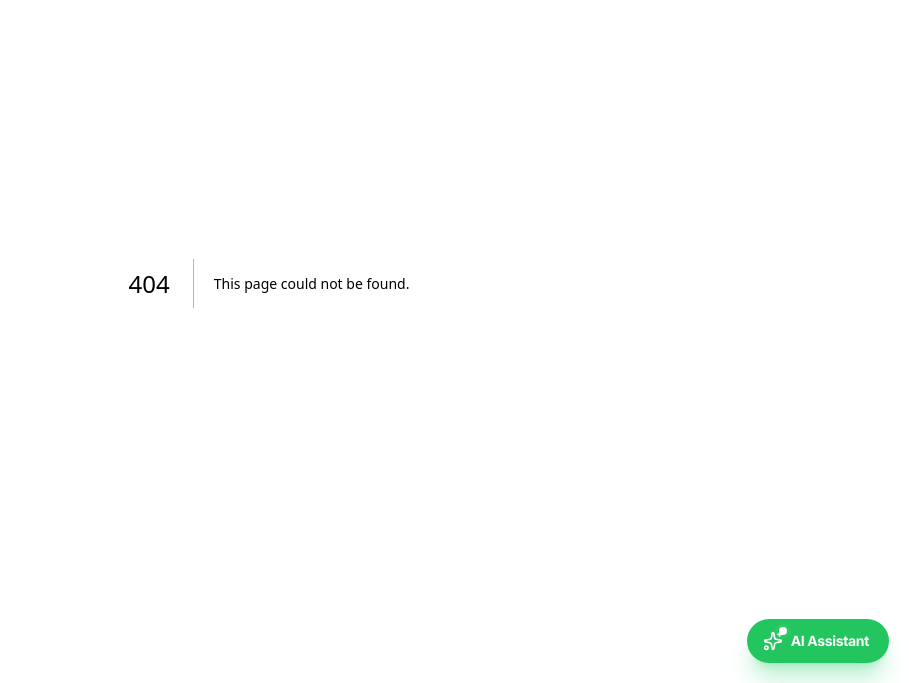
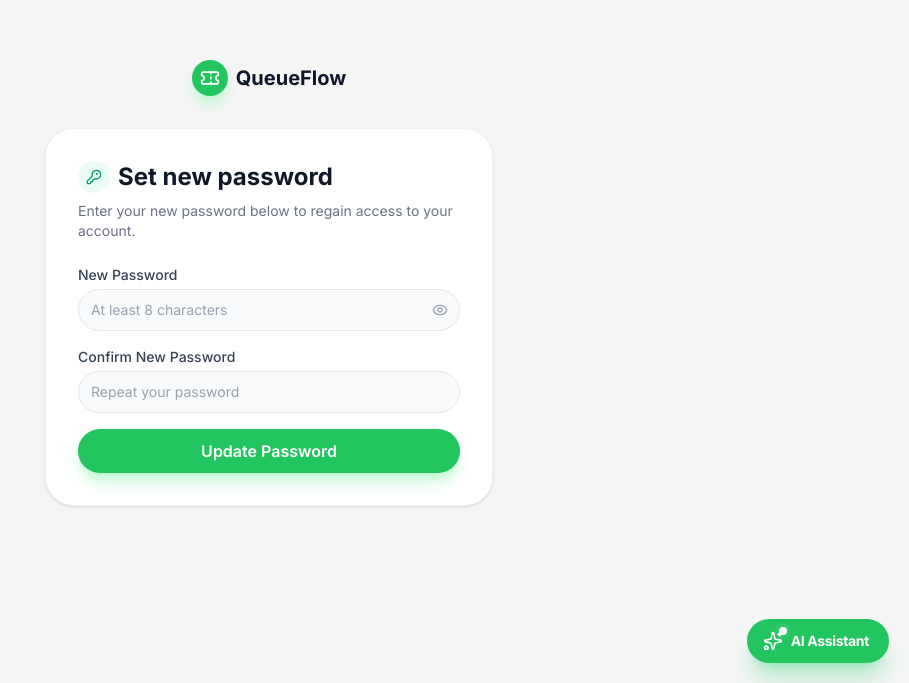
Before and after one commit to naveednarain/queueflow-, a Next.js app: page /reset-password in a window 1280 px wide. Before the commit this address had no page. Shown: the part 117-800 px from the top of the page, without its empty margins (371-1280 px from the left). Built offline with nearby package versions, Linux system fonts and the light colour scheme.

Commit message:
feat(auth): show password recovery only after failed attempt with SMTP support

```diff
--- a/app/login/login-form.tsx
+++ b/app/login/login-form.tsx
@@ -3,8 +3,8 @@
 import Link from 'next/link'
 import { useState } from 'react'
 import { toast } from 'sonner'
-import { Ticket, Eye, EyeOff, Loader2, ArrowLeft } from 'lucide-react'
-import { login } from '@/lib/actions/auth'
+import { Ticket, Eye, EyeOff, Loader2, ArrowLeft, KeyRound, MailCheck } from 'lucide-react'
+import { login, requestPasswordReset } from '@/lib/actions/auth'
 import { useSearchParams, useRouter } from 'next/navigation'
 
 export default function LoginForm() {
@@ -16,12 +16,37 @@ export default function LoginForm() {
   const [showPassword, setShowPassword] = useState(false)
   const [email, setEmail] = useState('')
   const [password, setPassword] = useState('')
+  const [failedAttempts, setFailedAttempts] = useState(0)
+  const [sendingReset, setSendingReset] = useState(false)
+  const [resetSent, setResetSent] = useState(false)
 
   const handleBack = () => {
     if (typeof window !== 'undefined' && window.history.length > 1) {
       router.back()
     } else {
       router.push('/')
+    }
+  }
+
+  async function handlePasswordRecovery() {
+    if (!email || !email.includes('@')) {
+      toast.error('Please enter your email address first.')
+      return
+    }
+    setSendingReset(true)
+    try {
+      const redirectUrl = typeof window !== 'undefined' ? `${window.location.origin}/reset-password` : undefined
+      const res = await requestPasswordReset(email, redirectUrl)
+      if (res?.error) {
+        toast.error(res.error)
+      } else {
+        setResetSent(true)
+        toast.success('Password recovery link sent to your email!')
+      }
+    } catch {
+      toast.error('Failed to send recovery email. Please try again.')
+    } finally {
+      setSendingReset(false)
     }
   }
 
@@ -34,6 +59,7 @@ export default function LoginForm() {
       const result = await login(formData)
       if (result?.error) {
         toast.error(result.error)
+        setFailedAttempts((prev) => prev + 1)
         setLoading(false)
       }
     } catch {
@@ -134,6 +160,37 @@ export default function LoginForm() {
             </div>
           </div>
 
+          {/* Conditionally shown ONLY after 1 or more failed attempts */}
+          {failedAttempts >= 1 && (
+            <div className="p-3.5 bg-amber-50/90 border border-amber-200/80 rounded-xl flex items-start gap-2.5 animate-in fade-in slide-in-from-top-1 duration-200">
+              <KeyRound className="w-4 h-4 text-amber-600 mt-0.5 shrink-0" />
+              <div className="flex-1 text-xs">
+                <p className="text-amber-900 font-medium mb-1">
+                  Trouble signing in?
+                </p>
+                {resetSent ? (
+                  <div className="flex items-center gap-1.5 text-emerald-700 font-medium">
+                    <MailCheck className="w-3.5 h-3.5" />
+                    <span>Recovery link sent to your email!</span>
+                  </div>
+                ) : (
+                  <div className="flex items-center justify-between gap-2 mt-1">
+                    <span className="text-amber-700">Forgot your password?</span>
+                    <button
+                      type="button"
+                      onClick={handlePasswordRecovery}
+                      disabled={sendingReset}
+                      className="font-semibold text-emerald-600 hover:text-emerald-700 underline cursor-pointer disabled:opacity-50 inline-flex items-center gap-1"
+                    >
+                      {sendingReset && <Loader2 className="w-3 h-3 animate-spin" />}
+                      {sendingReset ? 'Sending…' : 'Send recovery link'}
+                    </button>
+                  </div>
+                )}
+              </div>
+            </div>
+          )}
+
           <button
             id="login-submit-btn"
             type="submit"
--- /dev/null
+++ b/app/reset-password/page.tsx
@@ -0,0 +1,153 @@
+'use client'
+
+import { useState } from 'react'
+import Link from 'next/link'
+import { useRouter } from 'next/navigation'
+import { toast } from 'sonner'
+import { Ticket, Eye, EyeOff, Loader2, KeyRound, CheckCircle2 } from 'lucide-react'
+import { resetPassword } from '@/lib/actions/auth'
+
+export default function ResetPasswordPage() {
+  const router = useRouter()
+  const [password, setPassword] = useState('')
+  const [confirmPassword, setConfirmPassword] = useState('')
+  const [showPassword, setShowPassword] = useState(false)
+  const [loading, setLoading] = useState(false)
+  const [done, setDone] = useState(false)
+
+  async function handleSubmit(e: React.FormEvent<HTMLFormElement>) {
+    e.preventDefault()
+    if (loading) return
+
+    if (password.length < 8) {
+      toast.error('Password must be at least 8 characters long.')
+      return
+    }
+
+    if (password !== confirmPassword) {
+      toast.error('Passwords do not match.')
+      return
+    }
+
+    setLoading(true)
+    try {
+      const res = await resetPassword(password)
+      if (res?.error) {
+        toast.error(res.error)
+      } else {
+        setDone(true)
+        toast.success('Your password has been updated successfully!')
+        setTimeout(() => {
+          router.push('/login')
+        }, 2000)
+      }
+    } catch {
+      toast.error('Failed to update password. Please try again.')
+    } finally {
+      setLoading(false)
+    }
+  }
+
+  return (
+    <div className="min-h-screen flex flex-col items-center justify-center bg-[#F5F5F5] px-4 py-8">
+      <Link href="/" className="flex items-center gap-2 font-bold text-xl mb-8">
+        <div className="w-9 h-9 rounded-xl bg-[#22C55E] flex items-center justify-center shadow-lg shadow-green-200">
+          <Ticket className="w-5 h-5 text-white" />
+        </div>
+        <span className="text-gray-900">QueueFlow</span>
+      </Link>
+
+      <div className="w-full max-w-md bg-white rounded-2xl shadow-sm border border-gray-100 p-8">
+        {done ? (
+          <div className="text-center py-4">
+            <div className="w-12 h-12 rounded-full bg-emerald-100 text-emerald-600 flex items-center justify-center mx-auto mb-4">
+              <CheckCircle2 className="w-6 h-6" />
+            </div>
+            <h1 className="text-xl font-bold text-gray-900 mb-2">Password Updated!</h1>
+            <p className="text-sm text-gray-600 mb-6">
+              Your password has been reset. Redirecting you to sign in...
+            </p>
+            <Link
+              href="/login"
+              className="inline-flex items-center justify-center w-full bg-[#22C55E] text-white font-semibold py-2.5 px-4 rounded-xl hover:bg-[#16A34A] transition shadow-lg shadow-green-200"
+            >
+              Go to Sign in
+            </Link>
+          </div>
+        ) : (
+          <>
+            <div className="flex items-center gap-2 mb-2">
+              <div className="w-8 h-8 rounded-lg bg-emerald-50 text-emerald-600 flex items-center justify-center">
+                <KeyRound className="w-4 h-4" />
+              </div>
+              <h1 className="text-2xl font-bold text-gray-900">Set new password</h1>
+            </div>
+            <p className="text-sm text-gray-500 mb-6">
+              Enter your new password below to regain access to your account.
+            </p>
+
+            <form onSubmit={handleSubmit} className="space-y-4">
+              <div>
+                <label
+                  htmlFor="new-password"
+                  className="block text-sm font-medium text-gray-700 mb-1"
+                >
+                  New Password
+                </label>
+                <div className="relative">
+                  <input
+                    id="new-password"
+                    type={showPassword ? 'text' : 'password'}
+                    required
+                    minLength={8}
+                    maxLength={100}
+                    value={password}
+                    onChange={(e) => setPassword(e.target.value)}
+                    placeholder="At least 8 characters"
+                    className="w-full px-3 py-2.5 pr-10 rounded-xl border border-gray-200 bg-gray-50 text-gray-900 text-sm placeholder:text-gray-400 focus:outline-none focus:ring-2 focus:ring-[#22C55E] focus:border-transparent transition"
+                  />
+                  <button
+                    type="button"
+                    onClick={() => setShowPassword(!showPassword)}
+                    className="absolute right-3 top-1/2 -translate-y-1/2 text-gray-400 hover:text-gray-600"
+                  >
+                    {showPassword ? <EyeOff className="w-4 h-4" /> : <Eye className="w-4 h-4" />}
+                  </button>
+                </div>
+              </div>
+
+              <div>
+                <label
+                  htmlFor="confirm-password"
+                  className="block text-sm font-medium text-gray-700 mb-1"
+                >
+                  Confirm New Password
+                </label>
+                <input
+                  id="confirm-password"
+                  type={showPassword ? 'text' : 'password'}
+                  required
+                  minLength={8}
+                  maxLength={100}
+                  value={confirmPassword}
+                  onChange={(e) => setConfirmPassword(e.target.value)}
+                  placeholder="Repeat your password"
+                  className="w-full px-3 py-2.5 rounded-xl border border-gray-200 bg-gray-50 text-gray-900 text-sm placeholder:text-gray-400 focus:outline-none focus:ring-2 focus:ring-[#22C55E] focus:border-transparent transition"
+                />
+              </div>
+
+              <button
+                type="submit"
+                disabled={loading}
+                className="w-full flex items-center justify-center gap-2 bg-[#22C55E] text-white font-semibold py-2.5 px-4 rounded-xl hover:bg-[#16A34A] transition-colors shadow-lg shadow-green-200 disabled:opacity-60 disabled:cursor-not-allowed cursor-pointer"
+              >
+                {loading && <Loader2 className="w-4 h-4 animate-spin" />}
+                {loading ? 'Updating…' : 'Update Password'}
+              </button>
+            </form>
+          </>
+        )}
+      </div>
+    </div>
+  )
+}
--- a/lib/actions/auth.ts
+++ b/lib/actions/auth.ts
@@ -78,6 +78,42 @@ export async function register(formData: FormData) {
   redirect('/')
 }
 
+export async function requestPasswordReset(email: string, redirectTo?: string) {
+  const parsed = z.string().email('Please enter a valid email address.').safeParse(email)
+  if (!parsed.success) {
+    return { error: parsed.error.issues[0].message }
+  }
+
+  const supabase = await createClient()
+  const { error } = await supabase.auth.resetPasswordForEmail(parsed.data, {
+    redirectTo: redirectTo || `${process.env.NEXT_PUBLIC_APP_URL || 'http://localhost:3000'}/reset-password`,
+  })
+
+  if (error) {
+    return { error: error.message || 'Unable to send recovery email. Please try again.' }
+  }
+
+  return { success: true }
+}
+
+export async function resetPassword(password: string) {
+  const parsed = z.string().min(8, 'Password must be at least 8 characters.').safeParse(password)
+  if (!parsed.success) {
+    return { error: parsed.error.issues[0].message }
+  }
+
+  const supabase = await createClient()
+  const { error } = await supabase.auth.updateUser({
+    password: parsed.data,
+  })
+
+  if (error) {
+    return { error: error.message || 'Failed to update password.' }
+  }
+
+  return { success: true }
+}
+
 export async function logout() {
   const supabase = await createClient()
   await supabase.auth.signOut()
```
